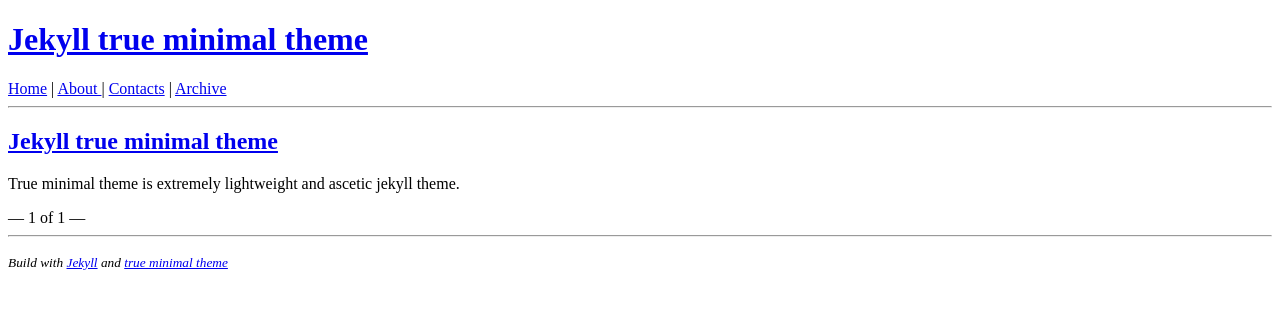
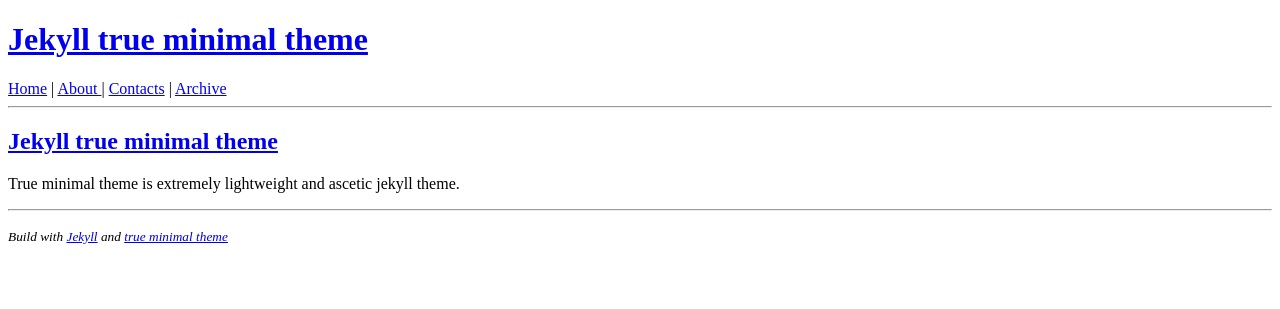
Before and after one commit to MiniMilkfish/Minimilkfish.github.io, a Jekyll site: the page built from index.html, in a window 1280 px wide. Shown: the top 309 px of the page. Built offline with Jekyll 4.4.1, drawn with Linux system fonts in a browser that asks for light colours; the list of posts is cut into pages by our own code.

Commit message:
#IPROVED Change Theme "Jekyll true minimal theme"

```diff
--- a/Gemfile
+++ b/Gemfile
@@ -1,2 +1,2 @@
-source "https://rubygems.org"
+source "https://mirrors.ustc.edu.cn/rubygems/"
 gemspec
--- a/_config.yml
+++ b/_config.yml
@@ -12,11 +12,6 @@ kramdown:
   input: GFM
   syntax_highlighter: rouge
 
-plugins:
-  - jekyll-paginate
-paginate: 10
-paginate_path: /page-:num
-
 #disqus-id: your-disqus-id
 
 source: .
--- a/index.html
+++ b/index.html
@@ -2,7 +2,7 @@
 layout: default
 ---
 
-{% for post in paginator.posts %}
+{% for post in site.posts %}
 <section>
   <h2>
     <a href='{{ site.url }}{{ post.url }}' title='{{ post.title }}'>
@@ -13,13 +13,3 @@ layout: default
   <p>{{ post.excerpt | strip_html | truncate: 250 }}</p>
 </section>
 {% endfor %}
-
-{% if paginator.previous_page %}
-<a href='{{ site.url }}{{ paginator.previous_page_path }}'>Previous</a>
-{% endif %}
-
-&mdash; {{ paginator.page }} of {{ paginator.total_pages }} &mdash;
-
-{% if paginator.next_page %}
-<a href='{{ site.url }}{{ paginator.next_page_path }}'>Next</a>
-{% endif %}
```
Also changed, not shown: Gemfile.lock (added), 8 other files.
